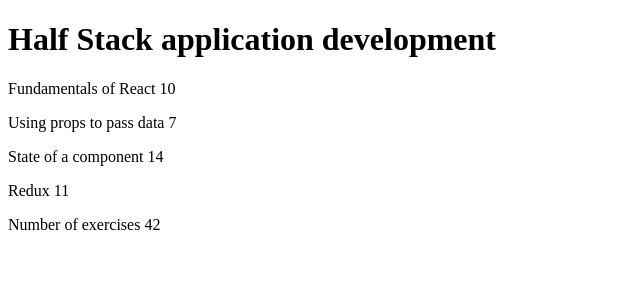
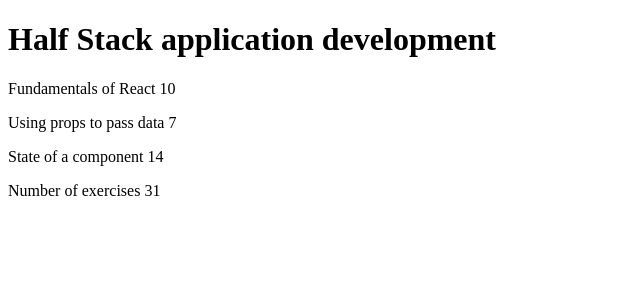
Before and after one commit to Abdul1452/FULLSTACK-OPEN, a React (Vite) app in the folder part1/course-info/: page / in a window 1280 px wide. Shown: the top 300 px of the page, without its empty margins (0-640 px from the left). Built offline with nearby package versions, Linux system fonts and the light colour scheme.

Commit message:
Part 1: exercise 1.5 - wrap UI in Course component

```diff
--- a/part1/course-info/src/App.jsx
+++ b/part1/course-info/src/App.jsx
@@ -1,5 +1,4 @@
 const Header = ({ course }) => {
-  console.log(course);
   return <h1>{course}</h1>;
 };
 const Content = ({ parts }) => {
@@ -16,32 +15,37 @@
 const Total = ({ total }) => {
   return <p>Number of exercises {total}</p>;
 };
-const App = () => {
-  const course = "Half Stack application development";
-  const parts = [
-    {
-      name: "Fundamentals of React",
-      exercises: 10,
-    },
-    {
-      name: "Using props to pass data",
-      exercises: 7,
-    },
-    {
-      name: "State of a component",
-      exercises: 14,
-    },
-    { name: "Redux", exercises: 11 },
-  ];
-  const totalExercises = parts.reduce((sum, part) => sum + part.exercises, 0);
-
+const Course = ({ course }) => {
+  const totalExercises = course.parts.reduce((sum, part) => sum + part.exercises, 0);
   return (
     <div>
-      <Header course={course} />
-      <Content parts={parts} />
+      <Header course={course.name} />
+      <Content parts={course.parts} />
       <Total total={totalExercises} />
     </div>
   );
 };
 
+const App = () => {
+  const course = {
+    name: 'Half Stack application development',
+    parts: [
+      {
+        name: 'Fundamentals of React',
+        exercises: 10
+      },
+      {
+        name: 'Using props to pass data',
+        exercises: 7
+      },
+      {
+        name: 'State of a component',
+        exercises: 14
+      }
+    ]
+  };
+  return <Course course={course} />;
+}
+
+
 export default App;
```
